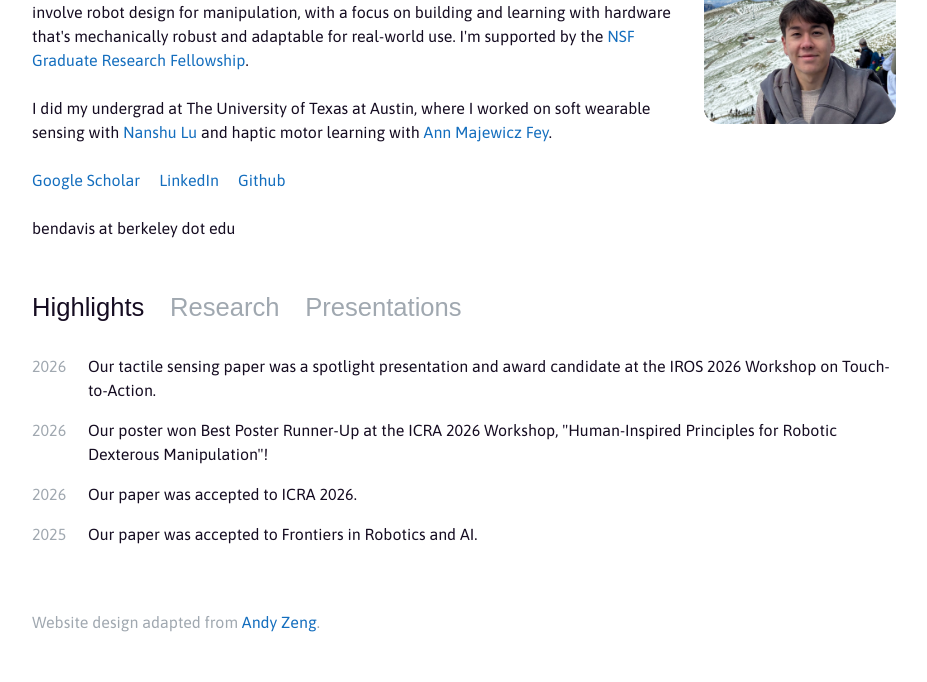
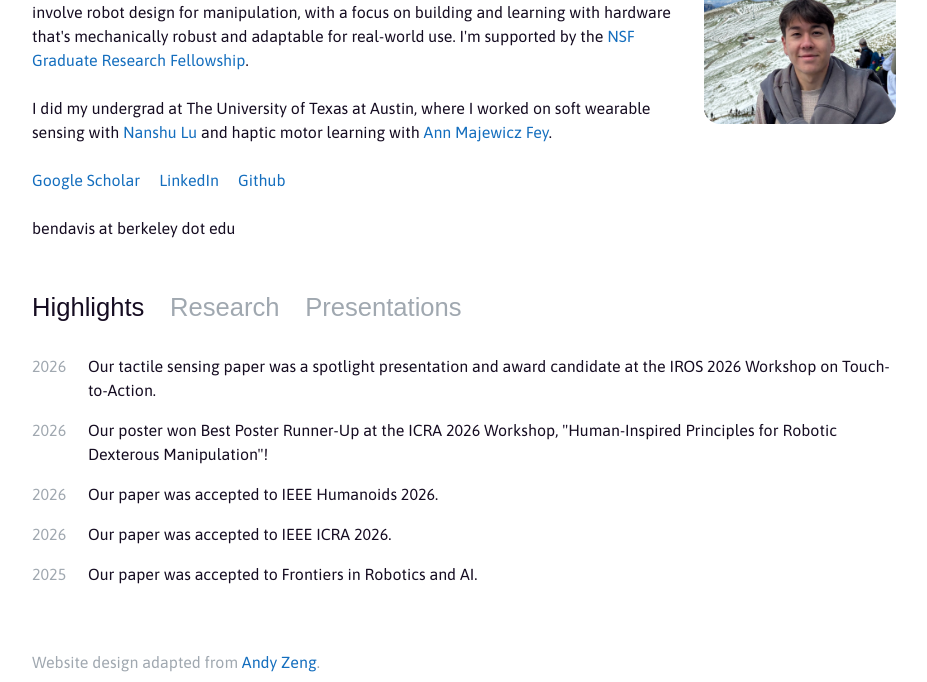
Before and after one commit to benudavis/benudavis.github.io, a plain HTML site: page index.html in a window 1280 px wide. Both pictures are taken after a click on the button "Highlights". Shown: the part 212-894 px from the top of the page, without its empty margins (176-1103 px from the left). Before the commit the page ends 854 px from the top, so only its background shows below. Drawn offline with nearby package versions, Linux system fonts and the light colour scheme.

Commit message:
Add IEEE Humanoids 2026 venue and IEEE prefix on ICRA.
Co-authored-by: Cursor <cursoragent@cursor.com>

```diff
--- a/index.html
+++ b/index.html
@@ -99,7 +99,11 @@
           </div>
           <div class="list-item highlight" data-category="highlight">
             <p class="date">2026</p>
-            <div class="entry">Our paper was accepted to ICRA 2026.</div>
+            <div class="entry">Our paper was accepted to IEEE Humanoids 2026.</div>
+          </div>
+          <div class="list-item highlight" data-category="highlight">
+            <p class="date">2026</p>
+            <div class="entry">Our paper was accepted to IEEE ICRA 2026.</div>
           </div>
           <div class="list-item highlight" data-category="highlight">
             <p class="date">2025</p>
@@ -122,6 +126,7 @@
               <span class="award">Best Poster Runner-Up</span>
               <p>
                 <b>Benjamin Davis</b>, Chase Kidder, Hannah S. Stuart<br>
+                <i>IEEE Humanoids 2026</i><br>
                 <a href="https://arxiv.org/abs/2609.27240">Paper</a>&nbsp;&nbsp;&bull;&nbsp;&nbsp;
                 <a href="https://benudavis.github.io/berkeley-quadhand/">Website</a>
               </p>
@@ -150,7 +155,7 @@
               <h3>Proactive Grasp Assistance in a Robotic Hand Exoskeleton Improves Performance and Preference in Challenging Tasks</h3>
               <p>
                 <b>Benjamin Davis</b>, Emily Huynh, Hannah S. Stuart<br>
-                <i>ICRA 2026</i><br>
+                <i>IEEE ICRA 2026</i><br>
                 <a href="#">Paper (coming soon)</a>
               </p>
             </div>
```
